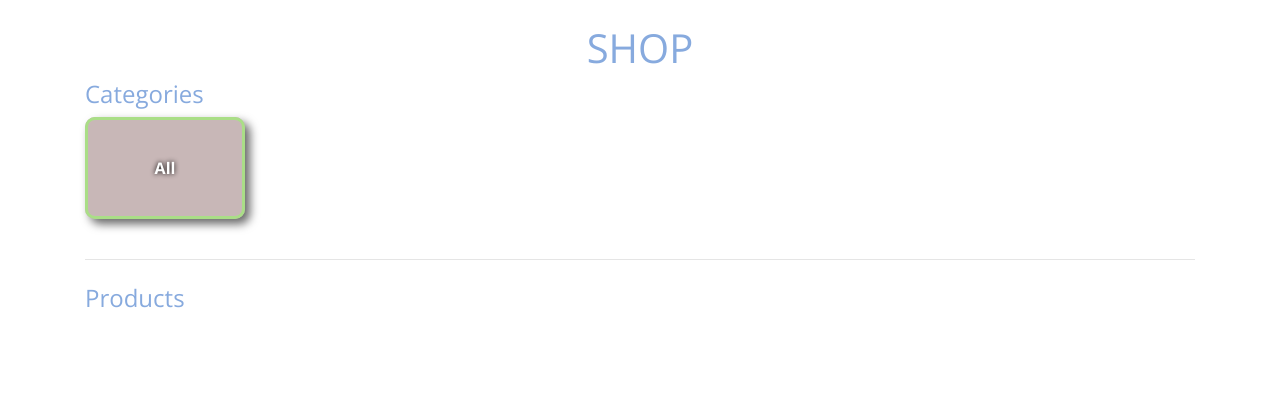
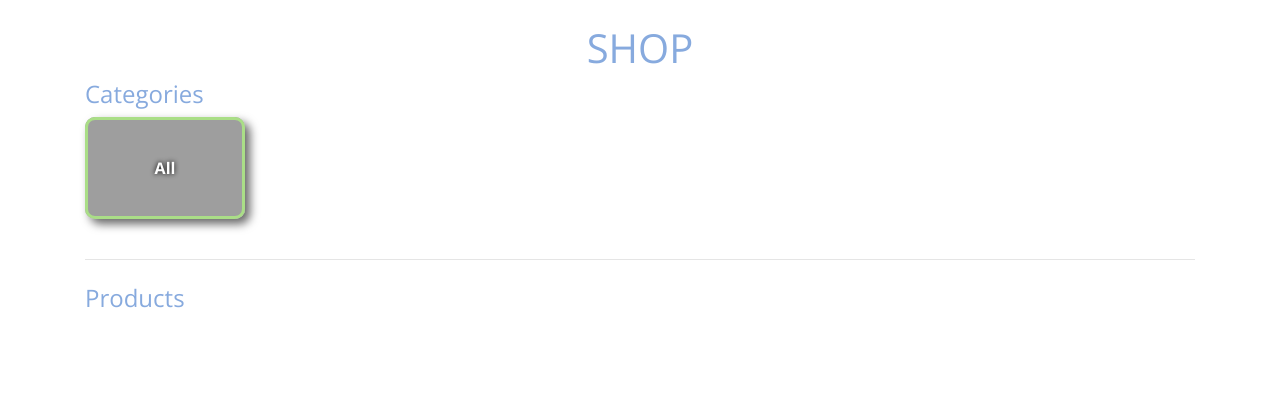
Before and after one commit to treetrnk/flask_webstore, a Flask app: page /shop in a window 1280 px wide. Shown: the part 201-619 px from the top of the page. Run offline with Flask 2, Linux system fonts and the light colour scheme; data that the repository does not hold is empty; parts of the project's set-up code (start-up, migrations or seed data) failed here and were passed over; some libraries are stand-ins or nearby versions; grey boxes are pictures that could not be loaded.

Commit message:
Add background image to all button in shop

```diff
--- a/app/templates/shop/index.html
+++ b/app/templates/shop/index.html
@@ -8,7 +8,7 @@
 
       <div class="col-md-2 col-12">
         <a href="{{ url_for('shop.index') }}" class="no-underline">
-          <div class="product-square {% if active == None %}active{% endif %}" style="background-color: #C8B7B7;">
+          <div class="product-square {% if active == None %}active{% endif %}" style="background-image: url({{ url_for('static', filename='images/jumbotron-bg.jpg') }});background-size: auto;">
             <p>All</p>
           </div>
         </a>
```
